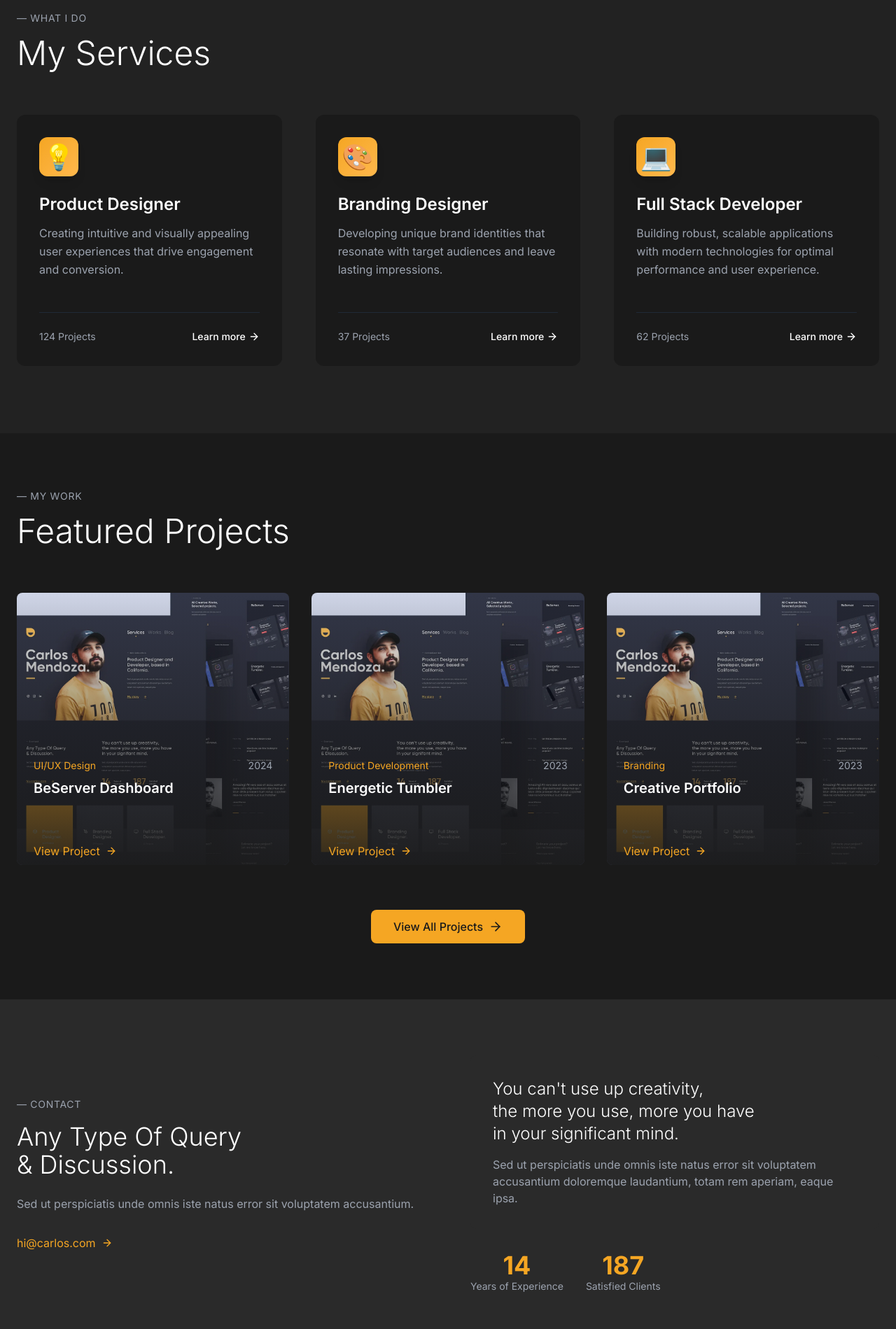
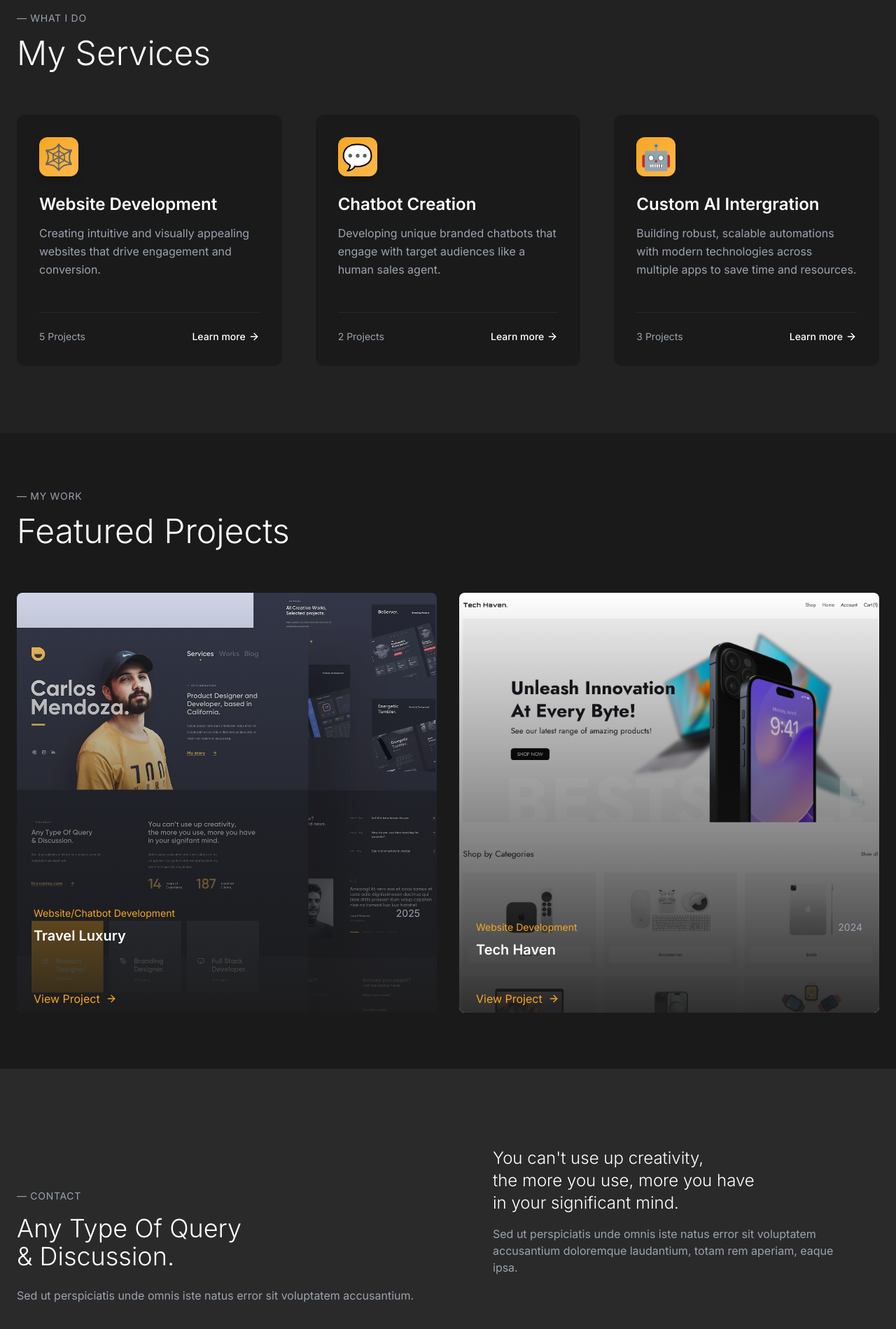
Before and after one commit to aboodebaker/personal-site, a React (Vite) app: page / in a window 1280 px wide. Shown: the part 880-2779 px from the top of the page at 70% size. Built offline with nearby package versions, Linux system fonts and the light colour scheme.

Commit message:
updated to be me

```diff
--- a/src/pages/Index.tsx
+++ b/src/pages/Index.tsx
@@ -20,62 +20,72 @@ const Index = () => {
 
   const projects = [
     {
-      title: "BeServer Dashboard",
-      description: "Modern server management platform with sleek interface design.",
+      title: "Travel Luxury",
+      description: "A luxury travel site designed for client Muhammad Aziz with a chatbot to collect information and orders.",
       image: "/lovable-uploads/cfba1614-bea1-4e51-a7c1-17f8c422583d.png",
-      category: "UI/UX Design",
-      year: "2024"
+      category: "Website/Chatbot Development",
+      year: "2025",
+      link: 'https://travelluxury.co.za/'
     },
     {
-      title: "Energetic Tumbler",
-      description: "Innovative tumbler design with energy-efficient features.",
-      image: "/lovable-uploads/cfba1614-bea1-4e51-a7c1-17f8c422583d.png",
-      category: "Product Development",
-      year: "2023"
+      title: "Tech Haven",
+      description: "Innovative tech eccomerce site with a fully customisable admin dashboard.",
+      image: "/TechProof.png",
+      category: "Website Development",
+      year: "2024",
+      link: 'https://techproof.co.za'
     },
-    {
-      title: "Creative Portfolio",
-      description: "Minimalistic portfolio design for creative professionals.",
-      image: "/lovable-uploads/cfba1614-bea1-4e51-a7c1-17f8c422583d.png",
-      category: "Branding",
-      year: "2023"
-    }
+    // {
+    //   title: "Creative Portfolio",
+    //   description: "Minimalistic portfolio design for creative professionals.",
+    //   image: "/lovable-uploads/cfba1614-bea1-4e51-a7c1-17f8c422583d.png",
+    //   category: "Branding",
+    //   year: "2023"
+    // }
   ];
 
   const services = [
     {
-      title: "Product Designer",
-      description: "Creating intuitive and visually appealing user experiences that drive engagement and conversion.",
-      projects: "124 Projects",
-      icon: "💡"
+      title: "Website Development",
+      description: "Creating intuitive and visually appealing websites that drive engagement and conversion.",
+      projects: "5 Projects",
+      icon: "🕸️"
     },
     {
-      title: "Branding Designer",
-      description: "Developing unique brand identities that resonate with target audiences and leave lasting impressions.",
-      projects: "37 Projects",
-      icon: "🎨"
+      title: "Chatbot Creation",
+      description: "Developing unique branded chatbots that engage with target audiences like a human sales agent.",
+      projects: "2 Projects",
+      icon: "💬"
     },
     {
-      title: "Full Stack Developer",
-      description: "Building robust, scalable applications with modern technologies for optimal performance and user experience.",
-      projects: "62 Projects",
-      icon: "💻"
+      title: "Custom AI Intergration",
+      description: "Building robust, scalable automations with modern technologies across multiple apps to save time and resources.",
+      projects: "3 Projects",
+      icon: "🤖"
     }
   ];
 
   const faqs = [
     {
-      question: "Let this be a lesson to you.",
-      answer: "Comprehensive design and development consultation available for clients looking to enhance their digital presence. We focus on user-centered approaches that drive engagement and conversion."
+      question: "Is all your websites fully customisable.",
+      answer: "Every website we have created has fully customisable products, heros (top part of the web page), and every other section. Just know every piece of text on your website. That is my guarantee."
     },
     {
-      question: "How do you use time tracking for projects?",
-      answer: "We use advanced time tracking tools to ensure project efficiency and transparent billing. Our process involves detailed task breakdowns, regular progress reports, and milestone tracking to keep projects on schedule and within budget."
+      question: "How do I create custom AI Integrations?",
+      answer: "We use advanced tracking tools to track inefficiencies in your workflows and systems. We intergrate AI with all types of apps, crms and websites to help your systems become more efficient and free up more of your time with a simple click."
     },
     {
-      question: "Ego and empathy in design",
-      answer: "Balancing user needs with creative vision for optimal results requires understanding both the emotional and practical aspects of design. We prioritize user research and testing while maintaining a distinctive creative approach that sets our clients apart."
-    }
+      question: "What if I want to add a new page or a new product?",
+      answer: "We have an admin dashboard that allows you to create new pages and intergrate custom created blocks with ease."
+    },
+    {
+      question: "Is it all custom coded?",
+      answer: "Yes all components are custom coded and we also have an admin dashboard that allows you to create new pages, intergrate custom created blocks and add products with ease."
+    },
+    {
+      question: "Do you do Wordpress or Shopify?",
+      answer: "Yes under specific request, although I prefer custom coded as it is more customisable and the admin dashboard is easier and simpler with more features.",
+    },
   ];
 
   return (
@@ -85,7 +95,7 @@ const Index = () => {
         <div className="max-w-7xl mx-auto px-6 py-4">
           <div className="flex items-center justify-between">
             <div className="w-10 h-10 bg-golden rounded-lg flex items-center justify-center">
-              <span className="text-dark-bg font-bold text-lg">C</span>
+              <span className="text-dark-bg font-bold text-lg">YA</span>
             </div>
             <div className="hidden md:flex space-x-8">
               <a href="#services" className="text-gray-300 hover:text-golden transition-colors duration-300">Services</a>
@@ -98,12 +108,12 @@ const Index = () => {
 
       {/* Hero Section */}
       <section className="min-h-screen flex items-center relative overflow-hidden">
-        <div className="max-w-7xl mx-auto px-6 grid lg:grid-cols-2 gap-12 items-center">
+        <div className="max-w-7xl mx-auto px-6 grid lg:grid-cols-2 gap-12 items-center pt-[90px]">
           <div className={`space-y-8 ${isVisible ? 'animate-slide-in-left' : 'opacity-0'}`}>
             <div>
               <h1 className="text-6xl lg:text-7xl font-bold leading-tight">
-                Carlos<br />
-                <span className="text-gray-400">Mendoza.</span>
+                Yaseen<br />
+                <span className="text-gray-400">Aboobaker.</span>
               </h1>
               <div className="w-16 h-1 bg-golden mt-4"></div>
             </div>
@@ -111,9 +121,9 @@ const Index = () => {
             <div className="space-y-4">
               <p className="text-gray-400 text-sm uppercase tracking-wider">— Introduction</p>
               <h2 className="text-2xl lg:text-3xl font-light">
-                Product Designer and<br />
-                Developer, based in<br />
-                California.
+                Web Developer and<br />
+                Ai Automation<br />
+                Expert.
               </h2>
               <p className="text-gray-400 max-w-md">
                 Sed ut perspiciatis unde omnis iste natus error sit voluptatem accusantium doloremque laudantium, totam rem aperiam, eaque ipsa.
@@ -200,7 +210,7 @@ const Index = () => {
             <h2 className="text-4xl lg:text-5xl font-light mb-8">Featured Projects</h2>
           </div>
 
-          <div className="grid md:grid-cols-2 lg:grid-cols-3 gap-8">
+          <div className="grid md:grid-cols-2 lg:grid-cols-2 gap-8">
             {projects.map((project, index) => (
               <div
                 key={index}
@@ -222,7 +232,7 @@ const Index = () => {
                     </div>
                     <h3 className="text-xl font-semibold mb-2">{project.title}</h3>
                     <p className="text-gray-300 text-sm mb-4 opacity-0 group-hover:opacity-100 transition-opacity duration-300">{project.description}</p>
-                    <a href="#" className="inline-flex items-center text-golden hover:text-golden-light transition-colors duration-300">
+                    <a href={project.link} className="inline-flex items-center text-golden hover:text-golden-light transition-colors duration-300" target="_blank">
                       <span className="mr-2">View Project</span>
                       <ArrowRight className="w-4 h-4" />
                     </a>
@@ -232,12 +242,12 @@ const Index = () => {
             ))}
           </div>
 
-          <div className="text-center mt-16">
+          {/* <div className="text-center mt-16">
             <a href="#" className="inline-flex items-center px-8 py-3 bg-golden text-dark-bg rounded-lg hover:bg-golden-light transition-colors duration-300 group">
               <span className="mr-2 font-medium">View All Projects</span>
               <ArrowRight className="w-5 h-5 group-hover:translate-x-1 transition-transform duration-300" />
             </a>
-          </div>
+          </div> */}
         </div>
       </section>
 
@@ -255,8 +265,8 @@ const Index = () => {
                 <p className="text-gray-400 mb-8">
                   Sed ut perspiciatis unde omnis iste natus error sit voluptatem accusantium.
                 </p>
-                <a href="mailto:hi@carlos.com" className="flex items-center space-x-2 text-golden hover:text-golden-light transition-colors duration-300 group">
-                  <span>hi@carlos.com</span>
+                <a href="mailto:yaseenaboobaker1@gmail.com" className="flex items-center space-x-2 text-golden hover:text-golden-light transition-colors duration-300 group">
+                  <span>hi@yaseenaboobaker.com</span>
                   <ArrowRight className="w-4 h-4 group-hover:translate-x-1 transition-transform duration-300" />
                 </a>
               </div>
@@ -274,13 +284,13 @@ const Index = () => {
                 </p>
               </div>
 
-              <div className="flex space-x-8">
+              <div className="flex space-x-8 p-8">
                 <div className="text-center">
-                  <div className="text-4xl font-bold text-golden">14</div>
-                  <div className="text-sm text-gray-400">Years of Experience</div>
+                  <div className="text-4xl font-bold text-golden">4</div>
+                  <div className="text-sm text-gray-400">Projects</div>
                 </div>
                 <div className="text-center">
-                  <div className="text-4xl font-bold text-golden">187</div>
+                  <div className="text-4xl font-bold text-golden">All</div>
                   <div className="text-sm text-gray-400">Satisfied Clients</div>
                 </div>
               </div>
@@ -322,8 +332,8 @@ const Index = () => {
                     className="w-12 h-12 rounded-full object-cover"
                   />
                   <div>
-                    <div className="font-semibold">Jared Warner</div>
-                    <div className="text-sm text-gray-400">UI/UX Designer</div>
+                    <div className="font-semibold">Muhammad Aziz</div>
+                    <div className="text-sm text-gray-400">Client Web/Chatbot Development</div>
                   </div>
                 </div>
                 <p className="text-gray-300 italic">
@@ -332,20 +342,10 @@ const Index = () => {
               </div>
 
               <div className="bg-dark-card p-6 rounded-lg">
-                <h4 className="text-xl font-semibold mb-4">Estimate your project? Let me know here.</h4>
+                <h4 className="text-xl font-semibold mb-4">Want an estimate? Let me know.</h4>
                 <div className="space-y-4">
-                  <input
-                    type="text"
-                    placeholder="What's your name?"
-                    className="w-full bg-transparent border-b border-gray-600 pb-2 focus:border-golden outline-none transition-colors duration-300"
-                  />
-                  <input
-                    type="email"
-                    placeholder="Your fancy email"
-                    className="w-full bg-transparent border-b border-gray-600 pb-2 focus:border-golden outline-none transition-colors duration-300"
-                  />
                   <button className="w-full bg-golden text-dark-bg py-3 rounded-lg font-semibold hover:bg-golden-light transition-colors duration-300">
-                    Send Message
+                    Send An Email
                   </button>
                 </div>
               </div>
@@ -359,7 +359,7 @@ const Index = () => {
         <div className="max-w-7xl mx-auto px-6">
           <div className="flex items-center justify-between">
             <div className="w-10 h-10 bg-golden rounded-lg flex items-center justify-center">
-              <span className="text-dark-bg font-bold text-lg">C</span>
+              <span className="text-dark-bg font-bold text-lg">YA</span>
             </div>
             <div className="flex space-x-6">
               <Globe className="w-5 h-5 text-gray-400 hover:text-golden cursor-pointer transition-colors duration-300" />
```
Also changed, not shown: docker-compose.yml (added, +9 -0 lines), public/TechProof.png (added), 1 other file (tests, documents, lock files or other folders).
